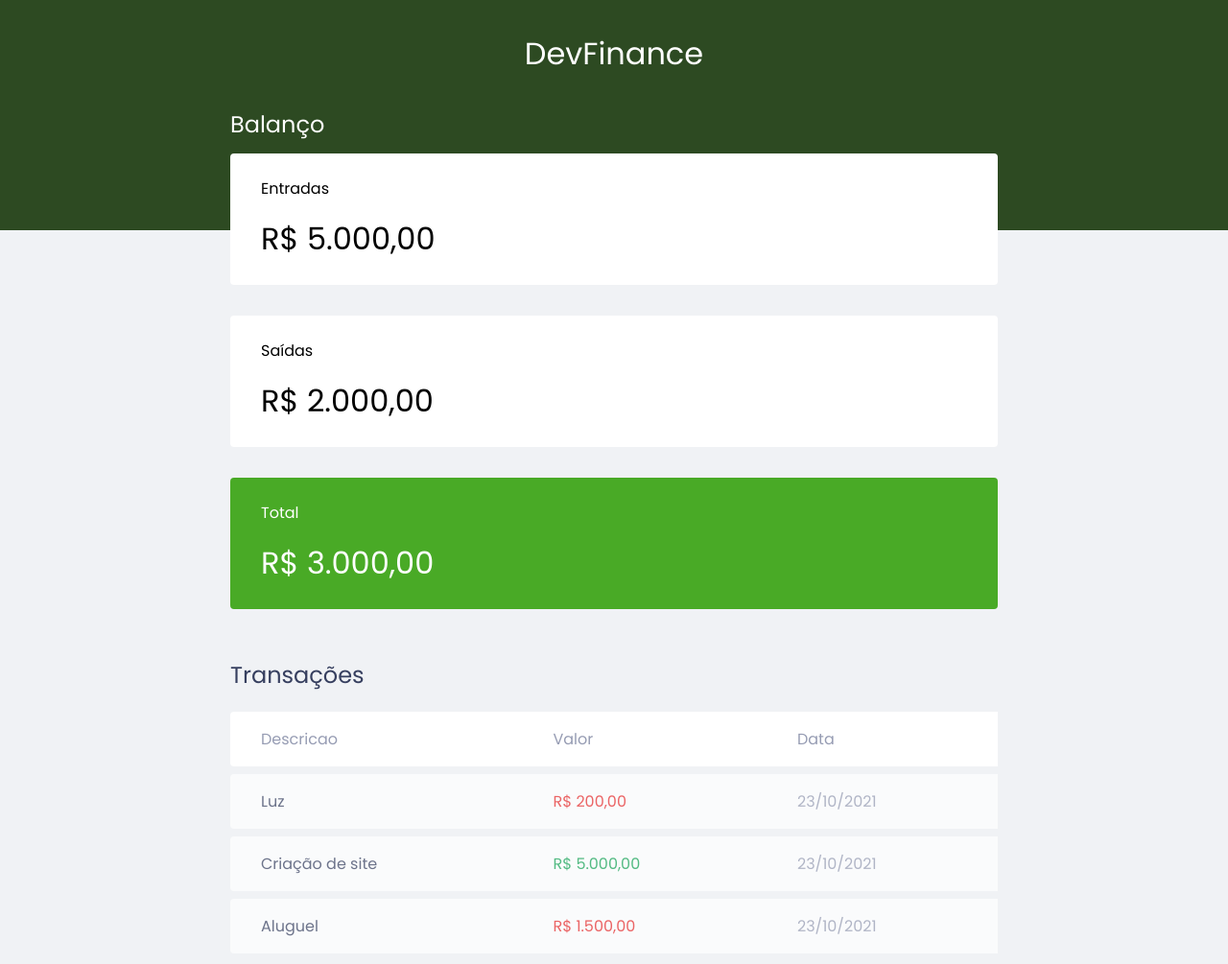
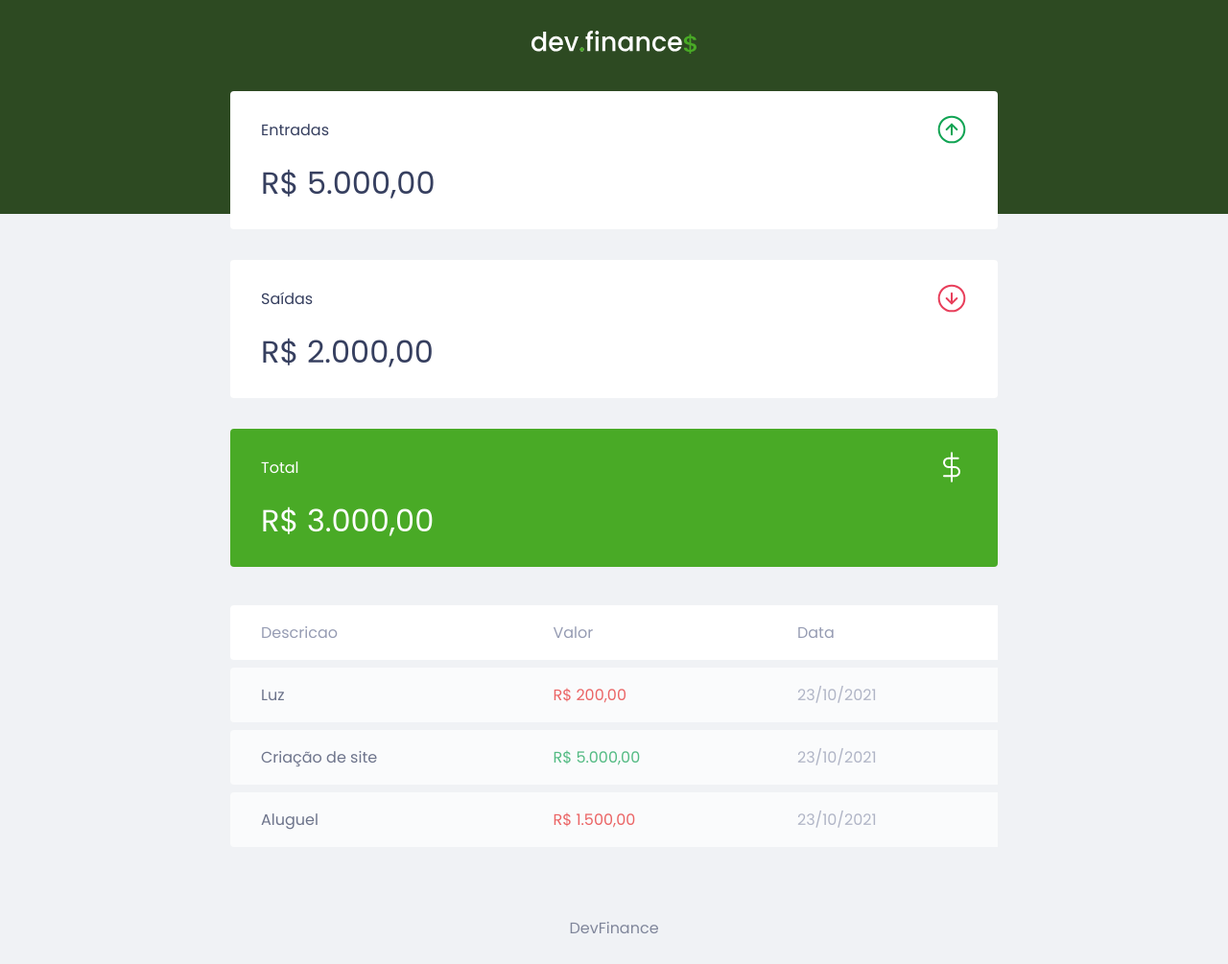
Before and after one commit to marcioliveira/DevFinance, a plain HTML site: page index.html in a window 1280 px wide. Shown: the top 1005 px of the page at 96% size. Drawn offline with Linux system fonts and the light colour scheme.

Commit message:
:lipstick: Hidden transaction and balance. Add income, expense and total images

```diff
--- a/index.html
+++ b/index.html
@@ -15,29 +15,38 @@
   </head>
   <body>
     <header>
-      <h1 id="logo">DevFinance</h1>
+      <img src="assets/logo.svg" alt="Logo Dev Finance" />
     </header>
     <main class="container">
       <section id="balance">
-        <h2>Balanço</h2>
+        <h2 class="sr-only">Balanço</h2>
         <div class="card">
-          <h3>Entradas</h3>
+          <h3>
+            <span>Entradas</span>
+            <img src="assets/income.svg" alt="Imagem de entradas" />
+          </h3>
           <p>R$ 5.000,00</p>
         </div>
 
         <div class="card">
-          <h3>Saídas</h3>
+          <h3>
+            <span>Saídas</span>
+            <img src="assets/expense.svg" alt="Imagem de saidas" />
+          </h3>
           <p>R$ 2.000,00</p>
         </div>
 
         <div class="card total">
-          <h3>Total</h3>
+          <h3>
+            <span>Total</span>
+            <img src="assets/total.svg" alt="Imagem de total" />
+          </h3>
           <p>R$ 3.000,00</p>
         </div>
       </section>
 
       <section id="transaction">
-        <h2>Transações</h2>
+        <h2 class="sr-only">Transações</h2>
         <table id="data-table">
           <thead>
             <tr>
--- a/style.css
+++ b/style.css
@@ -11,6 +11,19 @@
 body {
   background: #f0f2f5;
   font-family: "Poppins", sans-serif;
+}
+
+/* Abreviação de screen reader somente */
+.sr-only {
+  position: absolute;
+  width: 1px;
+  height: 1px;
+  padding: 0;
+  margin: -1px;
+  overflow: hidden;
+  clip: rect(0, 0, 0, 0);
+  white-space: nowrap;
+  border-width: 0;
 }
 
 .container {
@@ -40,9 +53,13 @@ header {
 }
 
 /* ==== Balance ====================== */
+#balance {
+  margin-top: -8rem;
+}
+
 #balance h2 {
-  margin-top: -8rem;
   color: white;
+  margin-top: 0;
 }
 
 /* ==== Cards ======================== */
@@ -52,11 +69,17 @@ header {
   border-radius: 0.25rem;
 
   margin-bottom: 2rem;
+
+  color: var(--dark-blue);
 }
 
 .card h3 {
   font-weight: normal;
   font-size: 1rem;
+
+  display: flex;
+  align-items: center;
+  justify-content: space-between;
 }
 
 .card p {
```
